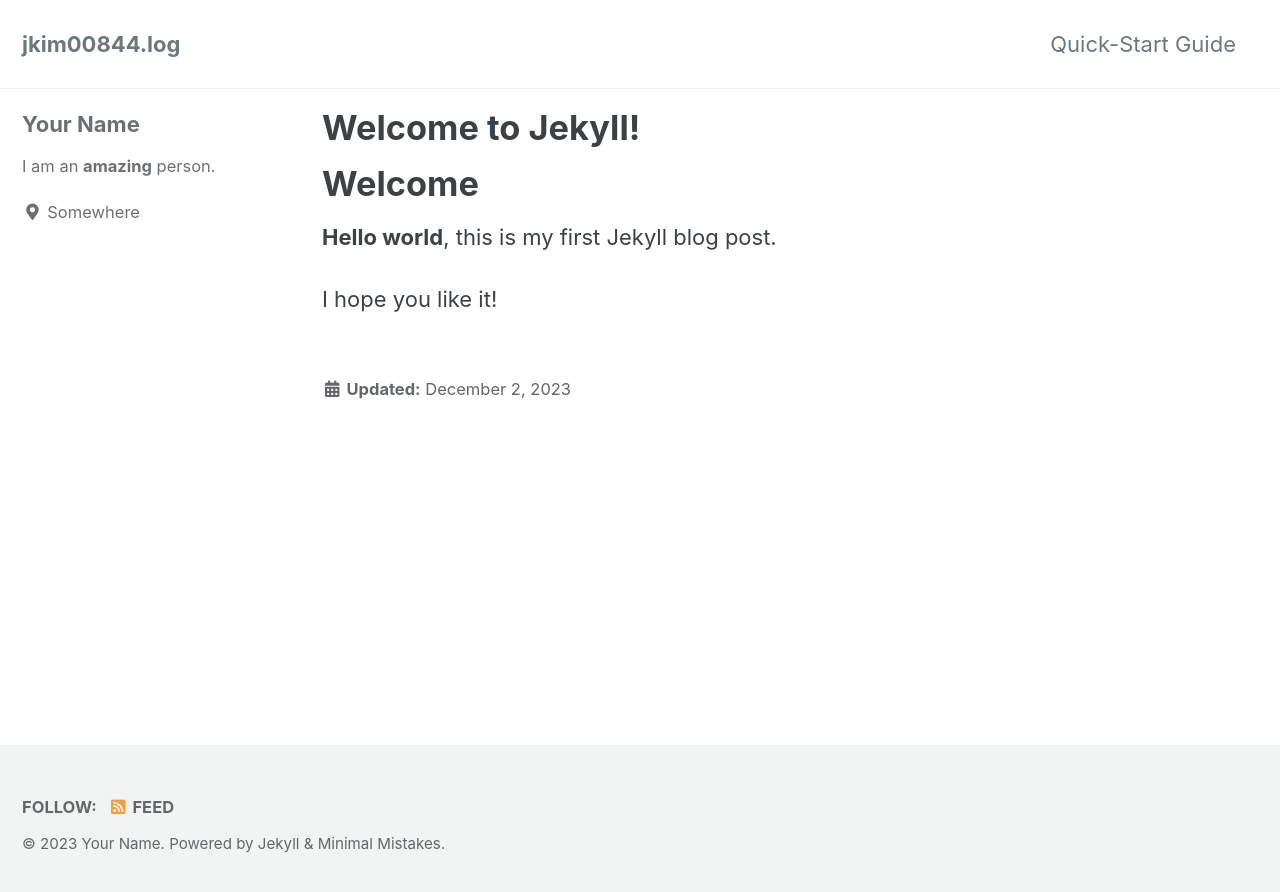
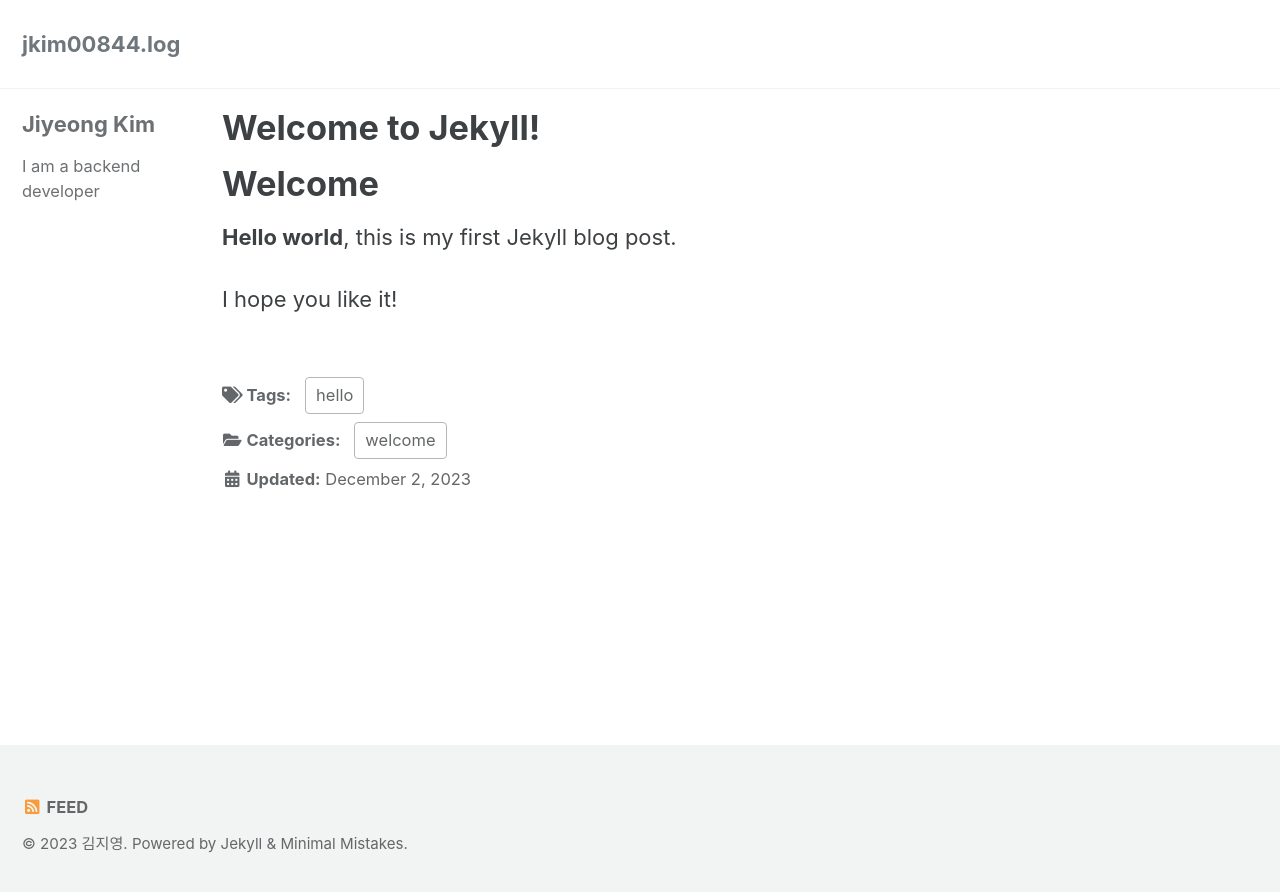
Before and after one commit to jkim00844/jkim00844.github.io, a Jekyll site: the page built from _posts/2023-12-02-welcome.md, in a window 1280 px wide. Shown: the top 892 px of the page. Built offline with Jekyll 4.4.1, drawn with Linux system fonts in a browser that asks for light colours; cached includes are drawn as plain includes.

Commit message:
update config

```diff
--- a/_config.yml
+++ b/_config.yml
@@ -15,12 +15,12 @@
 minimal_mistakes_skin    : "default" # "air", "aqua", "contrast", "dark", "dirt", "neon", "mint", "plum", "sunrise"
 
 # Site Settings
-locale                   : "en-US"
+locale                   : #"en-US"
 title                    : "jkim00844.log"
 title_separator          : "-"
 subtitle                 : # site tagline that appears below site title in masthead
-name                     : "Your Name"
-description              : "An amazing website."
+name                     : "김지영"
+description              : #"An amazing website."
 url                      : "https://jkim00844.github.io"
 baseurl                  : # the subpath of your site, e.g. "/blog"
 repository               : # GitHub username/repo-name e.g. "mmistakes/minimal-mistakes"
@@ -104,10 +104,10 @@ analytics:
 
 # Site Author
 author:
-  name             : "Your Name"
+  name             : "Jiyeong Kim"
   avatar           : # path of avatar image, e.g. "/assets/images/bio-photo.jpg"
-  bio              : "I am an **amazing** person."
-  location         : "Somewhere"
+  bio              : "I am a backend developer"
+  location         : #"Somewhere"
   email            :
   links:
     - label: "Email"
--- a/_data/navigation.yml
+++ b/_data/navigation.yml
@@ -1,7 +1,7 @@
 # main links
 main:
-  - title: "Quick-Start Guide"
-    url: https://mmistakes.github.io/minimal-mistakes/docs/quick-start-guide/
+  #- title: "Quick-Start Guide"
+  #url: https://mmistakes.github.io/minimal-mistakes/docs/quick-start-guide/
   # - title: "About"
   #   url: https://mmistakes.github.io/minimal-mistakes/about/
   # - title: "Sample Posts"
--- a/_posts/2023-12-02-welcome.md
+++ b/_posts/2023-12-02-welcome.md
@@ -1,6 +1,12 @@
 ---
 layout: single
 title:  "Welcome to Jekyll!"
+## published: false
+
+categories:
+  - welcome
+tags:
+  - hello
 ---
 
 # Welcome
--- a/_sass/minimal-mistakes/_variables.scss
+++ b/_sass/minimal-mistakes/_variables.scss
@@ -155,9 +155,9 @@ $max-width: $x-large !default;
    Grid
    ========================================================================== */
 
-$right-sidebar-width-narrow: 200px !default;
-$right-sidebar-width: 300px !default;
-$right-sidebar-width-wide: 400px !default;
+$right-sidebar-width-narrow: 150px !default; // 200px
+$right-sidebar-width: 200px !default; // 300px
+$right-sidebar-width-wide: 250px !default; //400px
 
 /*
    Other
```
Also changed, not shown: 8 other files.
